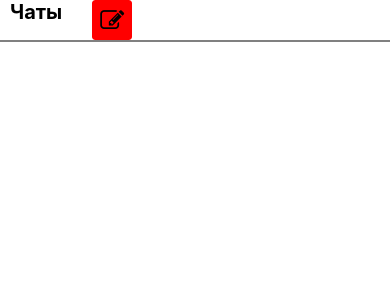
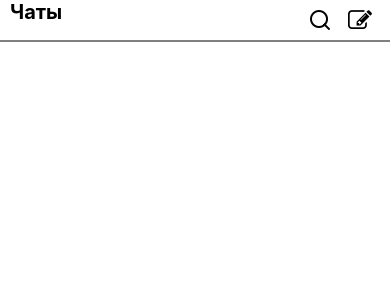
Before and after one commit to NikitaZubarev01/chatFunctionalityPractica, a React Native app: screen / in a window 390 px wide. Shown: the top 300 px of the page. Built offline with nearby package versions, Linux system fonts and the light colour scheme.

Commit message:
19.09.2021 20:26

```diff
--- a/components/ChatMenu.js
+++ b/components/ChatMenu.js
@@ -10,10 +10,10 @@ export default function ChatMenu(){
     return (
       <View>
 
-        <View style={{flexDirection:'row',}}>
+        <View style={{ flexDirection:'row', paddingHorizontal: 10,}}>
            <Text style={gStyle.title}>Чаты</Text>
            <Button
-              buttonStyle={{ width: 40,height: 40, backgroundColor: 'red', left: 300,  }}
+              buttonStyle={{ width: 40,height: 40, backgroundColor: 'white', }}
               icon={
                 <Feather
                  name="search"
@@ -21,10 +21,9 @@ export default function ChatMenu(){
                  color="black"
                 />
               }
-
             />
           <Button
-            buttonStyle={{ width: 40,height: 40, backgroundColor: 'red', }}
+            buttonStyle={{ width: 40,height: 40, backgroundColor: 'white', }}
             icon={
               <FontAwesome
                 name="pencil-square-o"
@@ -46,6 +45,4 @@ export default function ChatMenu(){
     );
 }
 
-//const styles = StyleSheet.create({
-
-  //});
+//const styles = StyleSheet.create({});
--- a/styles/style.js
+++ b/styles/style.js
@@ -15,8 +15,7 @@ export const gStyle = StyleSheet.create({
         fontSize:20,
         color: 'black',
         fontWeight: 'bold',
-       // top: 15,
-        left: 10,
+        flex: 1
     },
       text:{
           fontSize:14,
```
